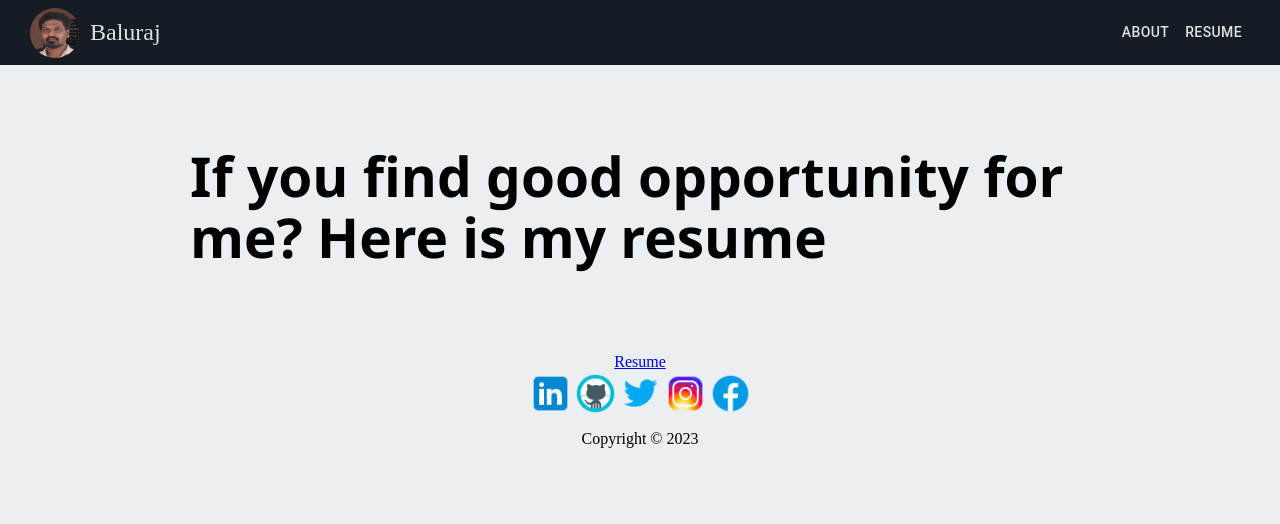
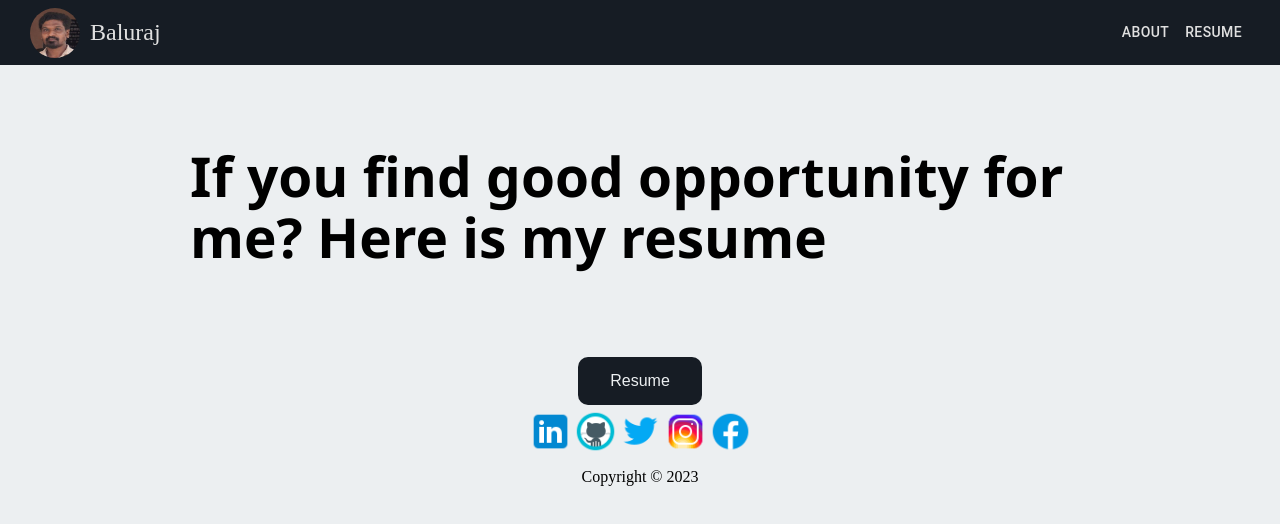
Before and after one commit to sivams20/portfolio, a Next.js app: page /resume in a window 1280 px wide. Shown: the top 524 px of the page. Built offline with nearby package versions, Linux system fonts and the light colour scheme.

Commit message:
Updated button style

```diff
--- a/pages/resume.js
+++ b/pages/resume.js
@@ -6,9 +6,11 @@ function Resume() {
       <h3 className={styles.content}>
         If you find good opportunity for me? Here is my resume
       </h3>
-      <a download href="Balu.pdf">
-        Resume
-      </a>
+      <button className={styles.btn}>
+        <a className={styles.link} download href="Balu.pdf">
+          Resume
+        </a>
+      </button>
     </div>
   );
 }
--- a/styles/Resume.module.css
+++ b/styles/Resume.module.css
@@ -17,3 +17,22 @@
   line-height: 1.11429;
   font-family: "Segoe UI";
 }
+
+.btn {
+  background-color: #161c24;
+  border: none;
+  border-radius: 10px;
+  color: white;
+  padding: 15px 32px;
+  text-align: center;
+  text-decoration: none;
+  display: inline-block;
+  font-size: 16px;
+  margin: 4px 2px;
+  cursor: pointer;
+}
+
+.link {
+  text-decoration: none;
+  color: #eceff1;
+}
```
